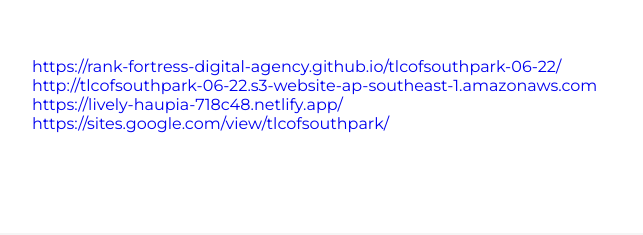
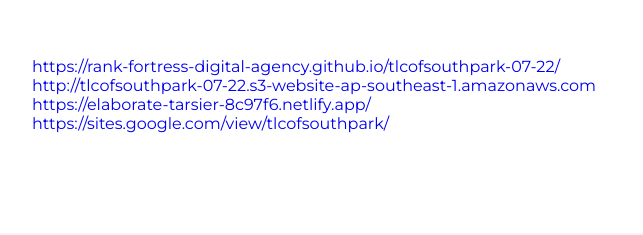
Before and after one commit to Rank-Fortress-Digital-Agency/tlcofsouthpark-07-22, a plain HTML site: page index.html in a window 1280 px wide. Shown: the part 5439-5674 px from the top of the page, 136-779 px from the left. Drawn offline with Linux system fonts and the light colour scheme.

Commit message:
Add files via upload

```diff
--- a/index.html
+++ b/index.html
@@ -91,9 +91,9 @@
 
             <!--Links-->
             <section>
-                <a target="_bLank" href="https://rank-fortress-digital-agency.github.io/tlcofsouthpark-06-22/">https://rank-fortress-digital-agency.github.io/tlcofsouthpark-06-22/</a><br>
-                <a target="_bLank" href="http://tlcofsouthpark-06-22.s3-website-ap-southeast-1.amazonaws.com">http://tlcofsouthpark-06-22.s3-website-ap-southeast-1.amazonaws.com</a><br>
-                <a target="_bLank" href="https://lively-haupia-718c48.netlify.app/">https://lively-haupia-718c48.netlify.app/</a><br>
+                <a target="_bLank" href="https://rank-fortress-digital-agency.github.io/tlcofsouthpark-07-22/">https://rank-fortress-digital-agency.github.io/tlcofsouthpark-07-22/</a><br>
+                <a target="_bLank" href="http://tlcofsouthpark-07-22.s3-website-ap-southeast-1.amazonaws.com">http://tlcofsouthpark-07-22.s3-website-ap-southeast-1.amazonaws.com</a><br>
+                <a target="_bLank" href="https://elaborate-tarsier-8c97f6.netlify.app/">https://elaborate-tarsier-8c97f6.netlify.app/</a><br>
                 <a target="_bLank" href="https://sites.google.com/view/tlcofsouthpark/">https://sites.google.com/view/tlcofsouthpark/</a><br>
             </section>
 
```
